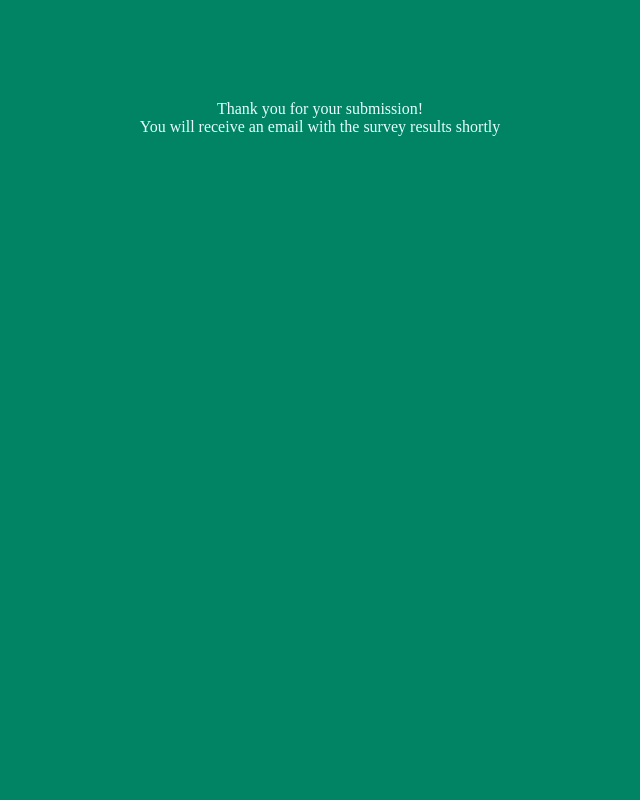
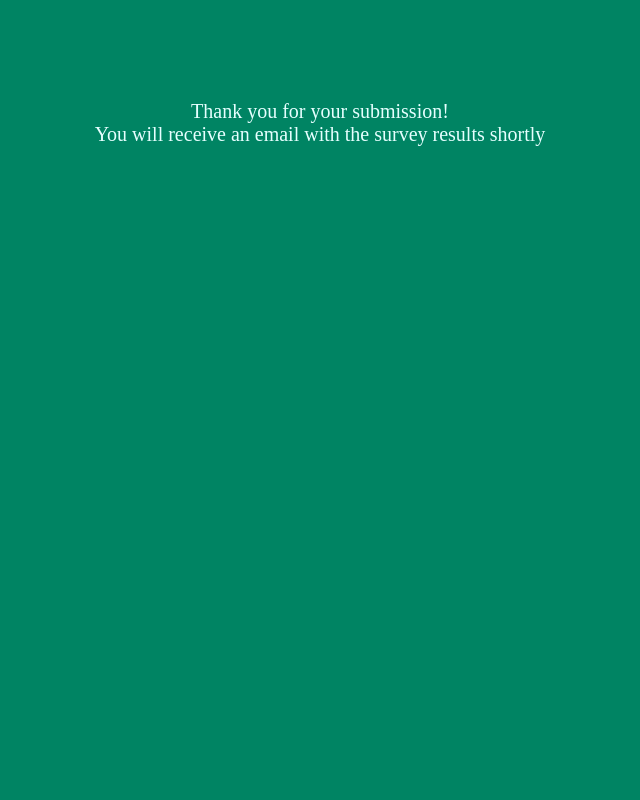
Before and after one commit to polonlubvi/python_cours, a Python web app: template template/success.html in a window 1280 px wide. Shown: the whole page, without its empty margins (320-960 px from the left). Run offline with Jinja, Linux system fonts and the light colour scheme; the template is opened without the code that fills it, so the values that code supplies are empty.

```diff
--- a/static/main.css
+++ b/static/main.css
@@ -1,7 +1,7 @@
 html,
 body {
     height: 100%;
-    margin: 0
+    margin: 0;
 }
 
 .container {
@@ -11,14 +11,14 @@ body {
     background-color: #008463;
     color: #e6ffff;
     overflow: hidden;
-    text-align: center
+    text-align: center;
 }
 
 .container h1 {
     font-family: Arial, sans-serif;
     font-size: 30px;
     color: #ddcc56;
-    margin-top: 80px
+    margin-top: 80px;
 }
 
 .container form {
@@ -44,5 +44,6 @@ body {
 }
 
 .container p {
+    font-size: 20px;
     margin: 100px;
 }
```
Also changed, not shown: app.py (added), 1 other file.
